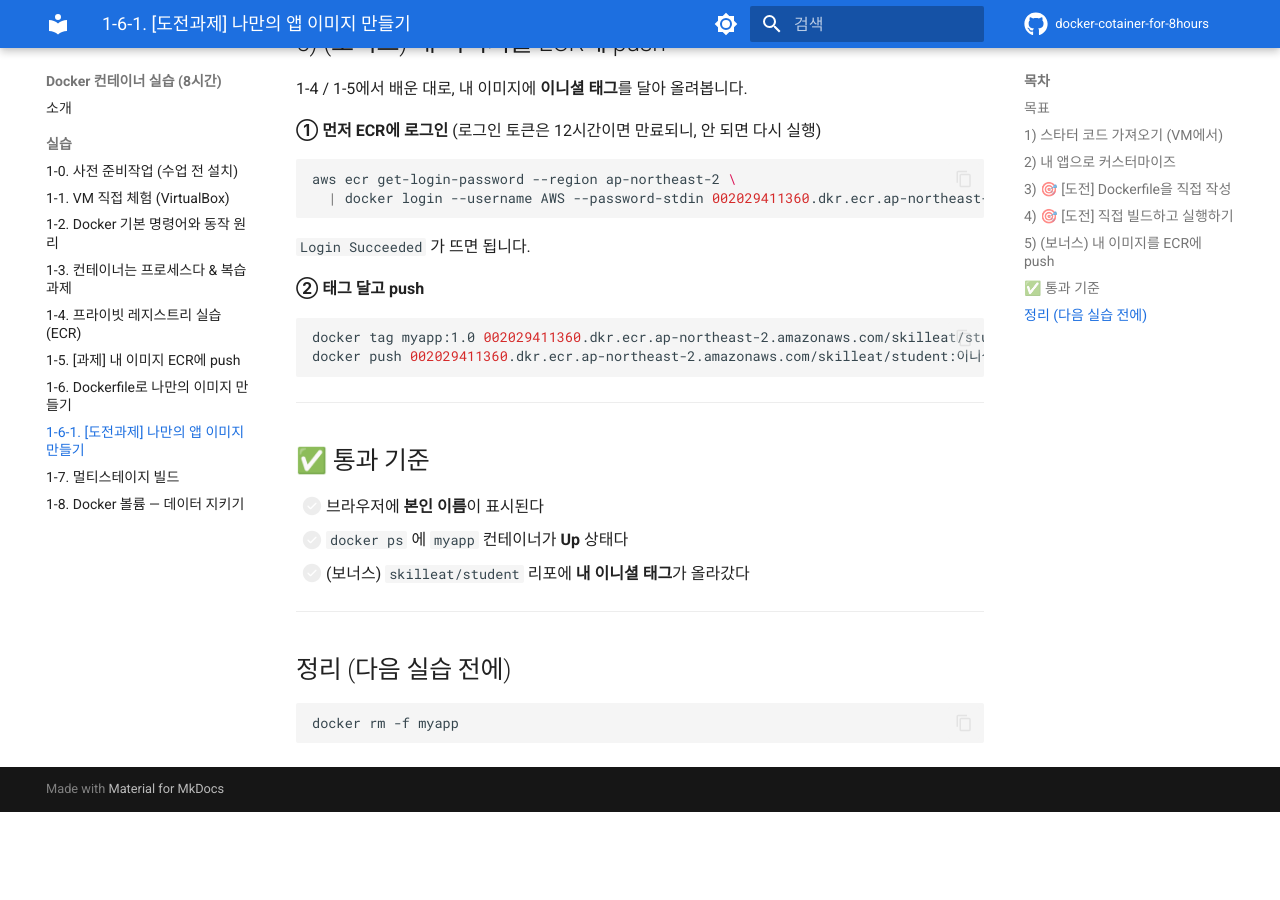
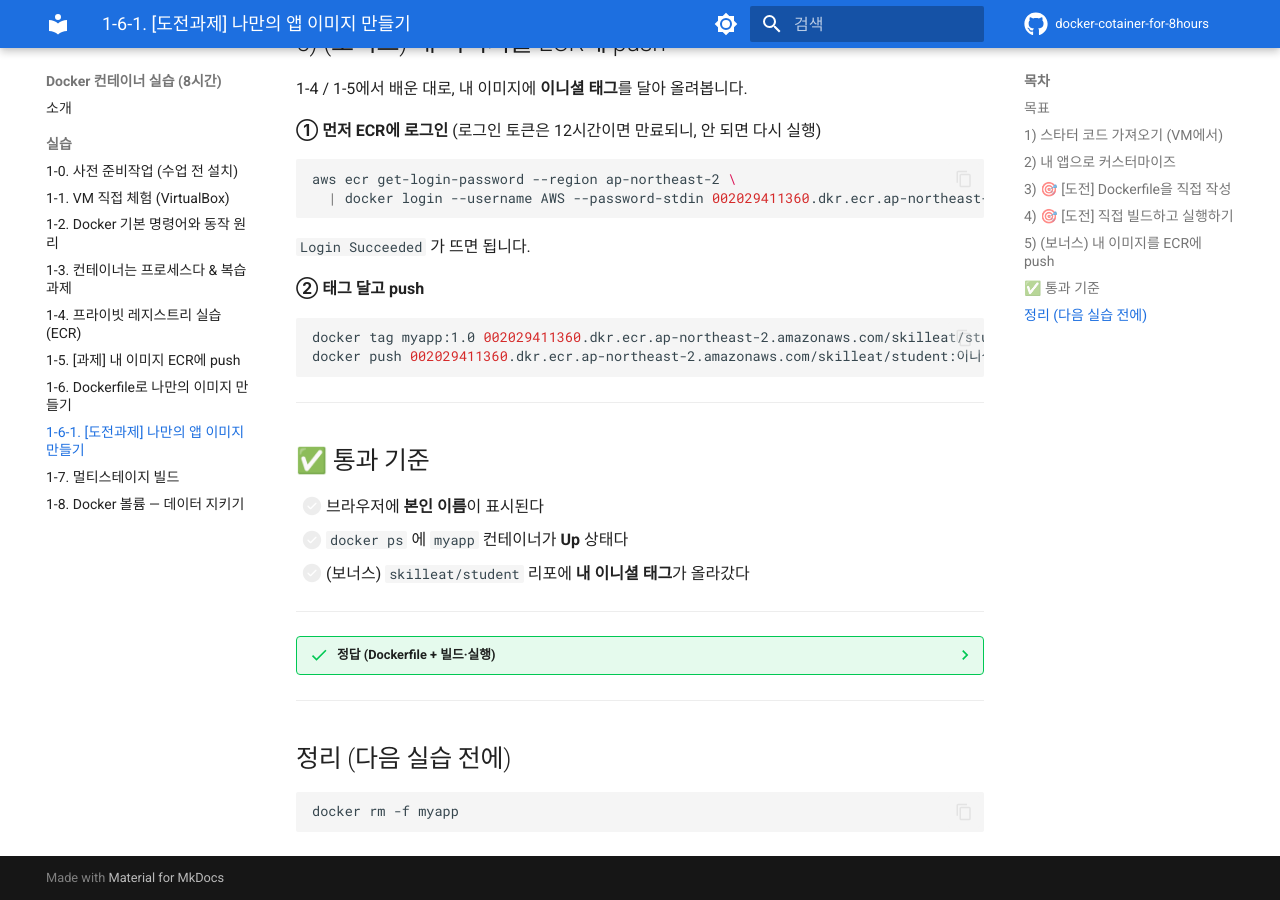
Before and after one commit to skilleat-labs/docker-cotainer-for-8hours, an MkDocs documentation site: the page built from docs/day1/06-1-challenge.md, in a window 1280 px wide and 900 px high, scrolled down 2351 px. Built offline with MkDocs 1.6.1 and Material for MkDocs 9.7.7, drawn with Linux system fonts in a browser that asks for light colours; comment, search, counter and statistics services are not loaded; before the commit the page ends 3163 px from its top, so only the background shows below that; part of the change alters nothing that is shown.

Commit message:
Reveal 1-6-1 answer
Co-Authored-By: Claude Opus 4.8 <noreply@anthropic.com>

````diff
--- a/docs/day1/06-1-challenge.md
+++ b/docs/day1/06-1-challenge.md
@@ -112,6 +112,28 @@ docker push 002029411360.dkr.ecr.ap-northeast-2.amazonaws.com/skilleat/student:
 
 ---
 
+??? success "정답 (Dockerfile + 빌드·실행)"
+    **Dockerfile**
+    ```dockerfile
+    FROM python:3.12-slim
+    WORKDIR /app
+    COPY requirements.txt .
+    RUN pip install -r requirements.txt
+    COPY . .
+    EXPOSE 5000
+    CMD ["python", "app.py"]
+    ```
+
+    **빌드 & 실행**
+    ```bash
+    docker build -t myapp:1.0 .
+    docker run -d -p 5000:5000 --name myapp myapp:1.0
+    ```
+
+    `requirements.txt` 를 먼저 복사·설치하면, 소스(`app.py`)만 바뀔 때 `pip install` 레이어가 **캐시로 재사용**되어 빌드가 빨라집니다.
+
+---
+
 ## 정리 (다음 실습 전에)
 
 ```bash
````
